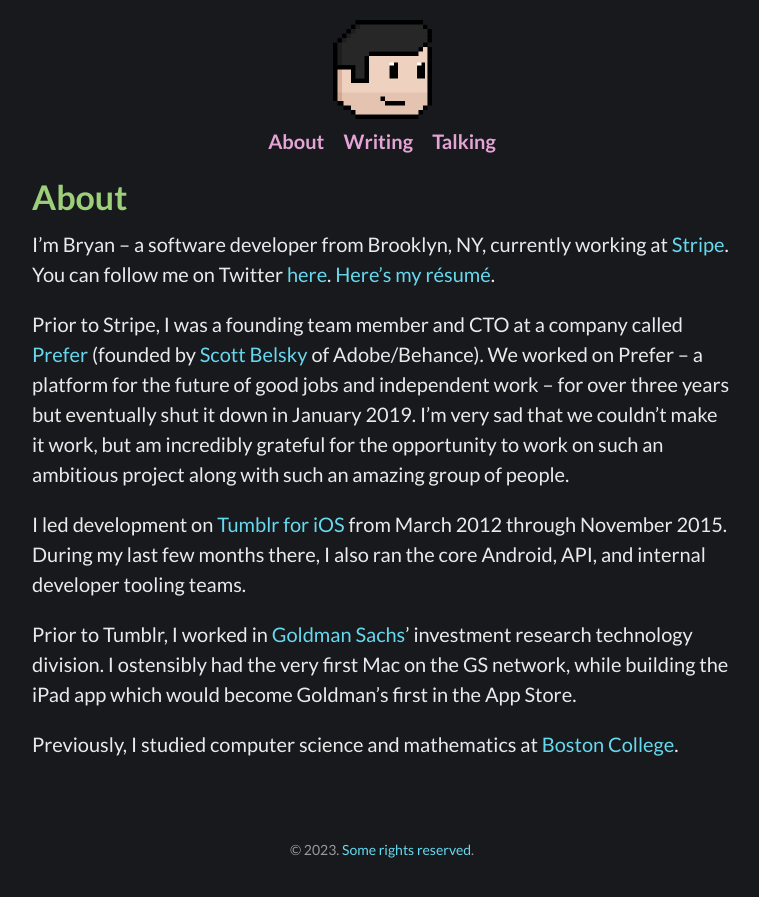
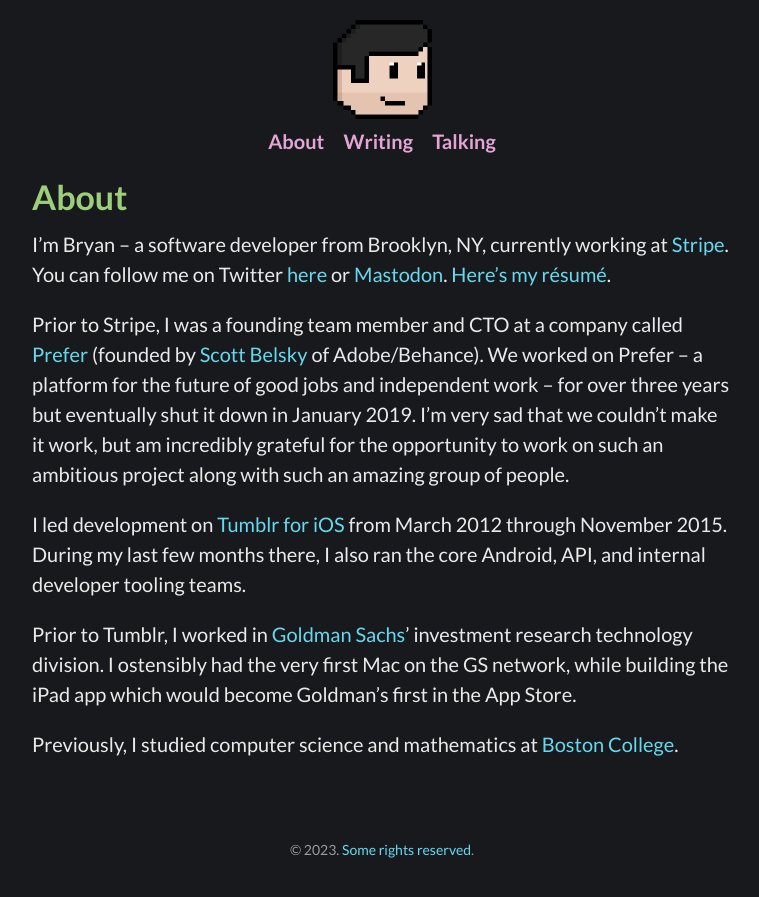
Before and after one commit to irace/irace.github.com, a Jekyll site: the page built from about.md, in a window 1280 px wide. Shown: the top 897 px of the page, without its empty margins (258-1017 px from the left). Built offline with Jekyll 4.4.1, drawn with Linux system fonts in a browser that asks for light colours.

Commit message:
Add Mastodon link

```diff
--- a/about.md
+++ b/about.md
@@ -3,7 +3,7 @@
 layout: page
 ---
 
-I’m Bryan – a software developer from Brooklyn, NY, currently working at [Stripe](https://stripe.com). You can follow me on Twitter [here](http://twitter.com/irace). [Here’s my résumé](https://irace.me/resume).
+I’m Bryan – a software developer from Brooklyn, NY, currently working at [Stripe](https://stripe.com). You can follow me on Twitter [here](http://twitter.com/irace) or <a rel="me" href="https://mastodon.social/@irace">Mastodon</a>. [Here’s my résumé](https://irace.me/resume).
 
 Prior to Stripe, I was a founding team member and CTO at a company called [Prefer](https://angel.co/prefer-2) (founded by [Scott Belsky](https://twitter.com/scottbelsky) of Adobe/Behance). We worked on Prefer – a platform for the future of good jobs and independent work – for over three years but eventually shut it down in January 2019. I’m very sad that we couldn’t make it work, but am incredibly grateful for the opportunity to work on such an ambitious project along with such an amazing group of people.
 
```
